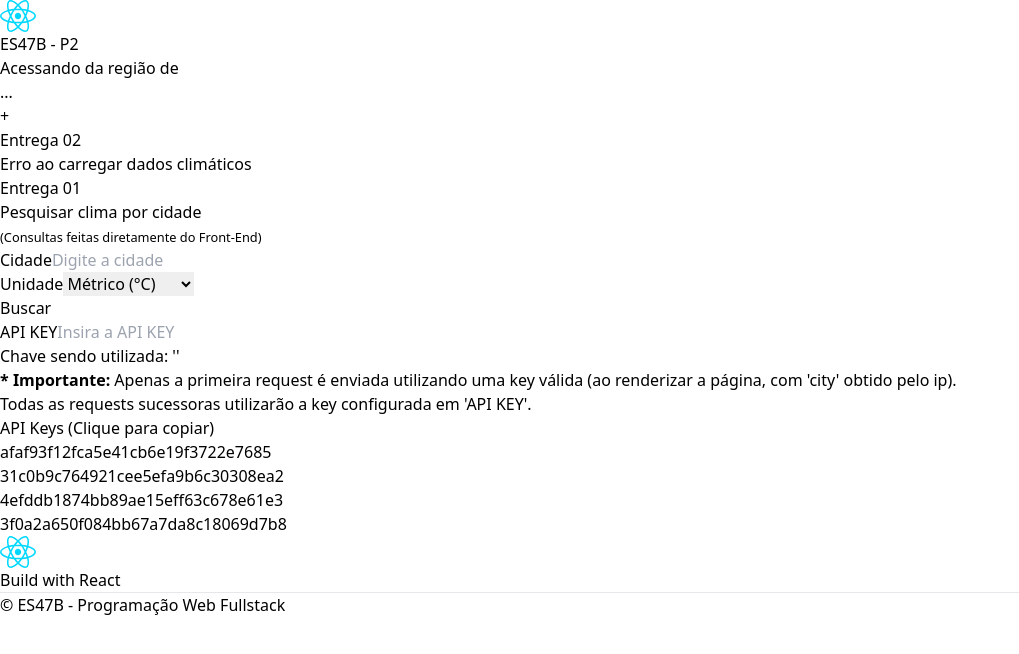
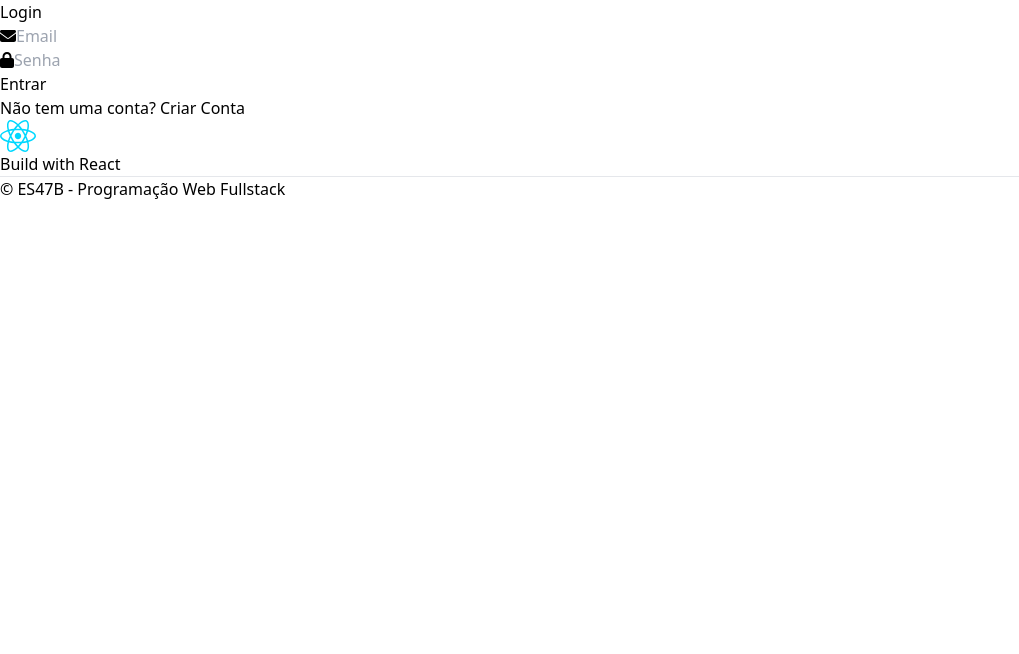
Before and after one commit to viniciusviana73/Projeto-Web-ES47B, a React (Vite) app in the folder ES47B-P1/: page / in a window 1280 px wide. Shown: the top 654 px of the page, without its empty margins (0-1019 px from the left). Built offline with nearby package versions, Linux system fonts and the light colour scheme; no server answers.

Commit message:
signin + signup

```diff
--- a/ES47B-P1/package.json
+++ b/ES47B-P1/package.json
@@ -12,6 +12,8 @@
     "deploy": "gh-pages -d dist"
   },
   "dependencies": {
+    "@fortawesome/free-solid-svg-icons": "^6.7.2",
+    "@fortawesome/react-fontawesome": "^0.2.2",
     "react": "^18.3.1",
     "react-dom": "^18.3.1"
   },
--- a/ES47B-P1/src/App.jsx
+++ b/ES47B-P1/src/App.jsx
@@ -1,18 +1,61 @@
-import React from 'react';
+import React, { useState, useEffect } from 'react';
 import Header from './components/Header';
 import Main from './components/Main';
 import Footer from './components/Footer';
+import LoginSignup from './components/LoginSignup';
 import { UserLocationProvider } from './contexts/UserLocationContext';
 
+const API_URL = "http://localhost:3005";
+
 const App = () => {
+    const [isAuthenticated, setIsAuthenticated] = useState(false);
+    const [loading, setLoading] = useState(true);
+
+    // Check autenticação
+    useEffect(() => {
+        const checkAuth = async () => {
+            try {
+                const response = await fetch(`${API_URL}/api/auth`, { credentials: 'include' });
+
+                if (response.ok) {
+                    setIsAuthenticated(true);
+                } else {
+                    setIsAuthenticated(false);
+                }
+            } catch (err) {
+                console.error("Erro ao verificar autenticação:", err);
+                setIsAuthenticated(false);
+            } finally {
+                setLoading(false);
+            }
+        };
+
+        checkAuth();
+    }, []);
+
+    const handleLogin = () => { setIsAuthenticated(true) };
+
+    const handleSignup = (message) => {
+        alert(message);
+        setIsLogin(true);
+    };
+
+    if (loading) {
+        return <div className="min-h-screen flex items-center justify-center bg-neutral-900">Carregando...</div>;
+    }
+
     return (
         <>
+            {isAuthenticated ? (
                 <UserLocationProvider>
                     <div className="min-h-screen flex flex-col bg-neutral-900">
                         <Header />
                         <Main />
                     </div>
                 </UserLocationProvider>
+            ) : (
+                <LoginSignup onLogin={handleLogin} onSignup={handleSignup} />
+            )}
             <Footer />
         </>
     );
--- /dev/null
+++ b/ES47B-P1/src/components/LoginSignup.jsx
@@ -0,0 +1,95 @@
+import React, { useState } from 'react';
+import { FontAwesomeIcon } from '@fortawesome/react-fontawesome';
+import { faUser, faLock, faEnvelope } from '@fortawesome/free-solid-svg-icons';
+import Alert from './Alert';
+
+const LoginSignup = ({ onLogin, onSignup }) => {
+    const [isLogin, setIsLogin] = useState(true); // Alterna entre login x signup
+    const [email, setEmail] = useState('');
+    const [password, setPassword] = useState('');
+    const [error, setError] = useState(null);
+    const API_URL = "http://localhost:3005";
+
+    const handleSubmit = async (e) => {
+        e.preventDefault();
+        setError(null);
+
+        const endpoint = isLogin ? '/api/auth' : '/api/user';
+        const body = JSON.stringify({ email, password });
+
+        try {
+            const response = await fetch(`${API_URL}${endpoint}`, {
+                method: 'POST',
+                headers: { 'Content-Type': 'application/json' },
+                body,
+                credentials: 'include'
+            });
+
+            const data = await response.json();
+
+            if (!response.ok) {
+                throw new Error(data.message || 'Erro ao processar a requisição');
+            }
+
+            if (isLogin) {
+                onLogin(data.token);
+            } else {
+                onSignup(data.message);
+            }
+        } catch (err) {
+            setError(err.message);
+        }
+    };
+
+    return (
+        <div className="min-h-screen flex items-center justify-center bg-neutral-900">
+            <div className="bg-neutral-800 p-8 rounded-lg shadow-lg w-full max-w-md">
+                <h2 className="text-2xl font-bold text-white mb-6 text-center">
+                    {isLogin ? 'Login' : 'Criar Conta'}
+                </h2>
+                <form onSubmit={handleSubmit} className="space-y-6">
+                    <div className="relative">
+                        <FontAwesomeIcon icon={faEnvelope} className="absolute left-3 top-3 text-gray-400" />
+                        <input
+                            type="email"
+                            placeholder="Email"
+                            className="w-full pl-10 pr-4 py-2 rounded bg-neutral-700 text-white placeholder-gray-400 focus:outline-none focus:ring-2 focus:ring-green-500"
+                            value={email}
+                            onChange={(e) => setEmail(e.target.value)}
+                            required
+                        />
+                    </div>
+                    <div className="relative">
+                        <FontAwesomeIcon icon={faLock} className="absolute left-3 top-3 text-gray-400" />
+                        <input
+                            type="password"
+                            placeholder="Senha"
+                            className="w-full pl-10 pr-4 py-2 rounded bg-neutral-700 text-white placeholder-gray-400 focus:outline-none focus:ring-2 focus:ring-green-500"
+                            value={password}
+                            onChange={(e) => setPassword(e.target.value)}
+                            required
+                        />
+                    </div>
+                    <button
+                        type="submit"
+                        className="w-full bg-green-500 hover:bg-green-600 text-white font-bold py-2 rounded"
+                    >
+                        {isLogin ? 'Entrar' : 'Criar Conta'}
+                    </button>
+                </form>
+                {error && <Alert message={error} type="error" />}
+                <p className="text-center text-gray-400 mt-4">
+                    {isLogin ? 'Não tem uma conta? ' : 'Já tem uma conta? '}
+                    <button
+                        onClick={() => setIsLogin(!isLogin)}
+                        className="text-green-500 hover:text-green-600"
+                    >
+                        {isLogin ? 'Criar Conta' : 'Fazer Login'}
+                    </button>
+                </p>
+            </div>
+        </div>
+    );
+};
+
+export default LoginSignup;
--- a/ES47B-P1/src/components/Main.jsx
+++ b/ES47B-P1/src/components/Main.jsx
@@ -5,7 +5,7 @@ import WeatherData from './WeatherData';
 import Spinner from './Spinner';
 import Entrega2 from './Entrega2.jsx';
 
-const Main = () => {
+const Main = ({ isAuthenticated }) => {
     const [isLoading, setIsLoading] = useState(true);
 
     useEffect(() => {
@@ -13,6 +13,8 @@ const Main = () => {
         const timer = setTimeout(() => { setIsLoading(false), container.classList.remove("min-h-screen") }, 500);
         return () => clearTimeout(timer);
     }, []);
+
+    if (!isAuthenticated) return null;
 
     return (
         <div>
@@ -29,13 +31,11 @@ const Main = () => {
 
             <h2 className='text-lg md:text-xl text-white text-center my-12'>Entrega 01</h2>
             <div id='entrega1' className="flex flex-col lg:flex-row items-center justify-center">
-
                 <div className={`w-full lg:w-1/2 p-4 transition-opacity duration-500 ${isLoading ? 'hidden opacity-0' : 'opacity-100'}`}>
                     <h2 className="max-w-md mx-auto mb-3 text-white text-xl">Pesquisar clima por cidade</h2>
                     <WeatherForm />
                     <WeatherKey />
                 </div>
-
                 <div className={`w-full lg:w-1/2 p-4 transition-opacity duration-500 ${isLoading ? 'hidden opacity-0' : 'opacity-100'}`}>
                     <WeatherData />
                 </div>
```
Also changed, not shown: 1 other file (tests, documents, lock files or other folders). Lines whose indentation alone changed are shown as unchanged.
